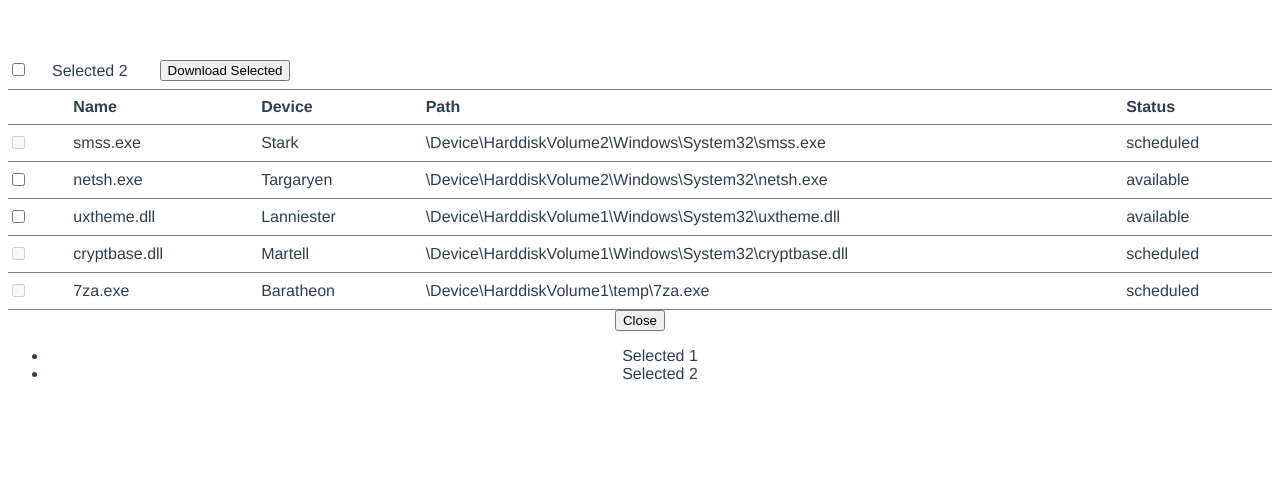
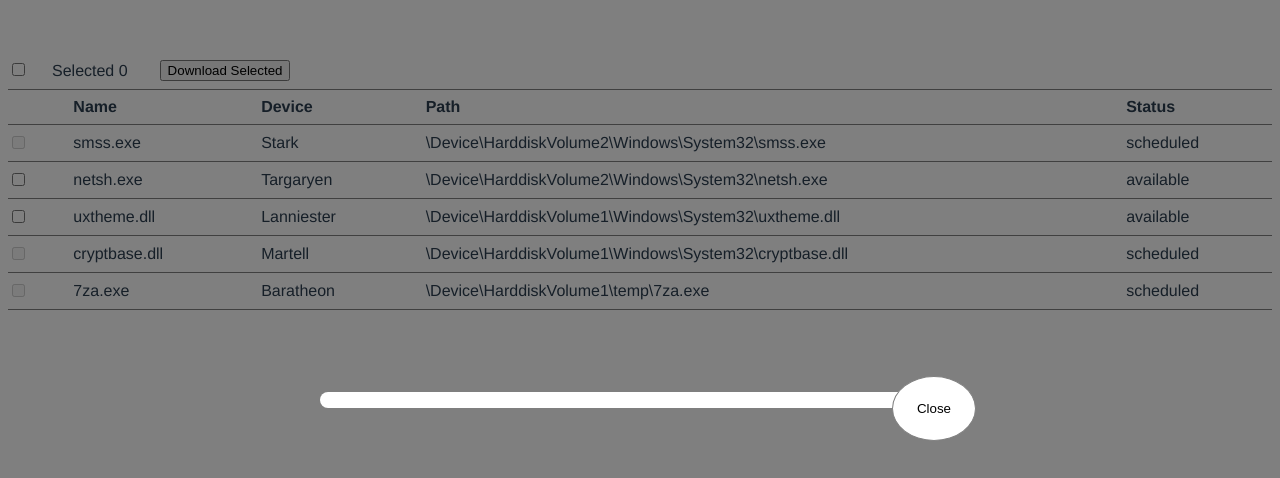
Before and after one commit to alhasenzahl/item-download-component, a Vue app: page / in a window 1280 px wide. Both pictures are taken after a click on the button "Download Selected". Shown: the top 478 px of the page. Built offline with nearby package versions, Linux system fonts and the light colour scheme.

Commit message:
Add array for selected items for functionality
Makes dynamic text for number of items selected
Lists selected items for download popup
Helps create change event for checkboxes

```diff
--- a/src/App.vue
+++ b/src/App.vue
@@ -7,7 +7,7 @@
                 id="selected"
                 name="selected"
             >
-            <label class="banner__label" for="selected">Selected 2</label>
+            <label class="banner__label" for="selected">Selected {{ selectedItems.length }}</label>
         </div>
         <button class="banner__button" @click="showPopup = true">Download Selected</button>
     </div>
@@ -26,17 +26,22 @@
                 v-for="item in this.itemsDataList"
                 :key="item.name"
                 :item="item"
+                @makeSelections="selectItems(item)"
             />
         </tbody>
     </table>
     <div v-if="showPopup" class="popup__overlay">
-        <div class="popup__inner">
+        <div class="popup">
             <button class="popup__close" @click="showPopup = false">
                 <span class="sr-only">Close</span>
             </button>
             <ul>
-                <li>Selected 1</li>
-                <li>Selected 2</li>
+                <li
+                    v-for="item in this.selectedItems"
+                    :key="item.name"
+                >
+                    {{ item.device }} - {{ item.path }}
+                </li>
             </ul>
         </div>
     </div>
@@ -53,6 +58,7 @@ export default {
     data() {
         return {
             itemsDataList: [],
+            selectedItems: [],
             showPopup: false,
         };
     },
@@ -65,6 +71,13 @@ export default {
                 .then((response) => response.json())
                 // eslint-disable-next-line no-return-assign
                 .then((data) => (this.itemsDataList = data));
+        },
+        selectItems(item) {
+            if (this.selectedItems.indexOf(item) === - 1) {
+                this.selectedItems.push(item);
+            } else {
+                this.selectedItems.splice(this.selectedItems.indexOf(item), 1);
+            }
         },
     },
 };
@@ -115,4 +128,48 @@ export default {
         }
     }
 }
+
+.popup {
+    background-color: white;
+    border-radius: 2rem;
+    left: 50%;
+    max-width: 40rem;
+    position: absolute;
+    top: 50%;
+    transform: translate(-50%, -50%);
+    width: 90%;
+    z-index: 41;
+
+    &__overlay {
+        align-items: flex-start;
+        background-color: rgba(0, 0, 0, 0.5);
+        bottom: 0;
+        display: flex;
+        justify-content: center;
+        left: 0;
+        overflow: scroll;
+        padding: 2rem;
+        position: fixed;
+        right: 0;
+        top: 0;
+        z-index: 100;
+    }
+
+    &__close {
+        background-color: white;
+        border: 1px solid grey;
+        border-radius: 50%;
+        padding: 1.5rem;
+        position: absolute;
+        right: -1rem;
+        top: -1rem;
+
+        &:hover,
+        &:focus,
+        &:active {
+            background-color: black;
+            color: white;
+        }
+    }
+}
 </style>
--- a/src/components/Item.vue
+++ b/src/components/Item.vue
@@ -6,7 +6,9 @@
                 type="checkbox"
                 id="{{ item.name }}"
                 name="{{ item.name }}"
+                value="{{ item.name }}"
                 :disabled="item.status !== 'available' ? true : false"
+                @change="$emit('makeSelections', item);"
             >
         </td>
         <td class="table__data">
```
